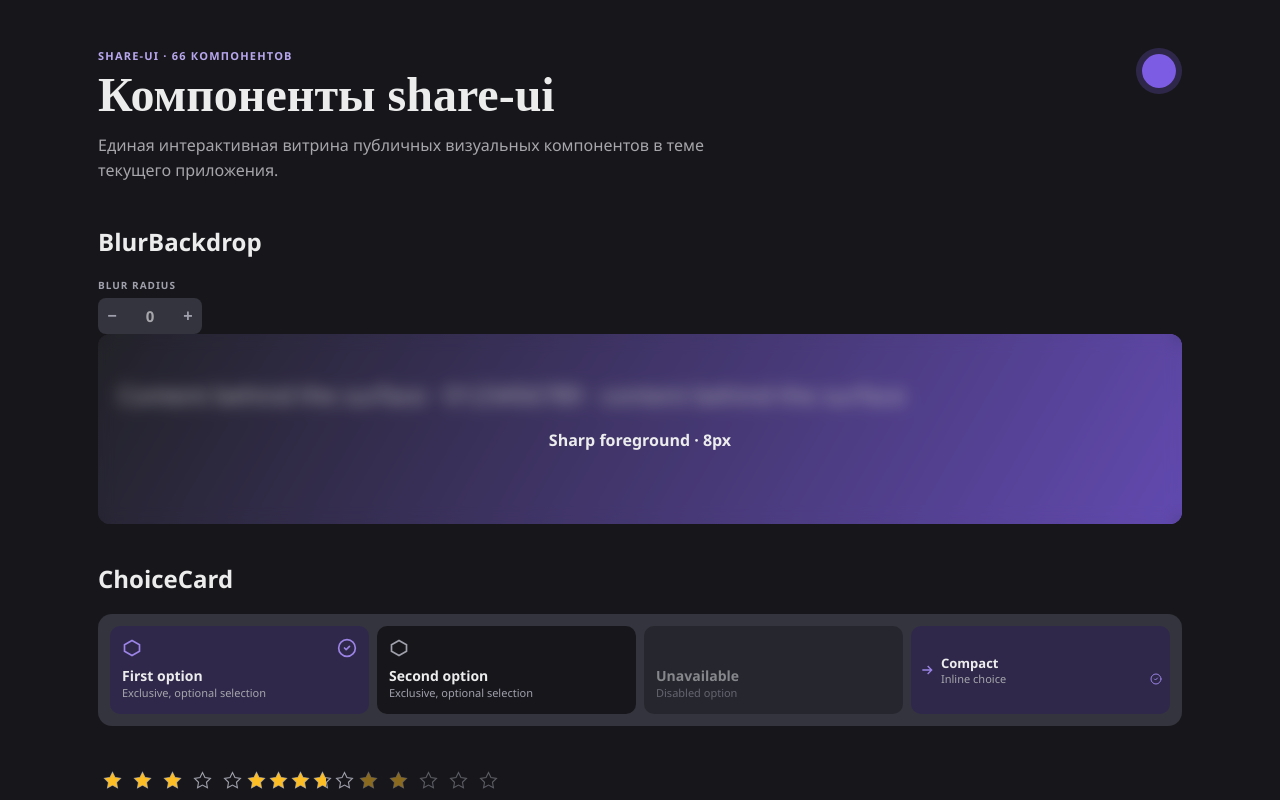
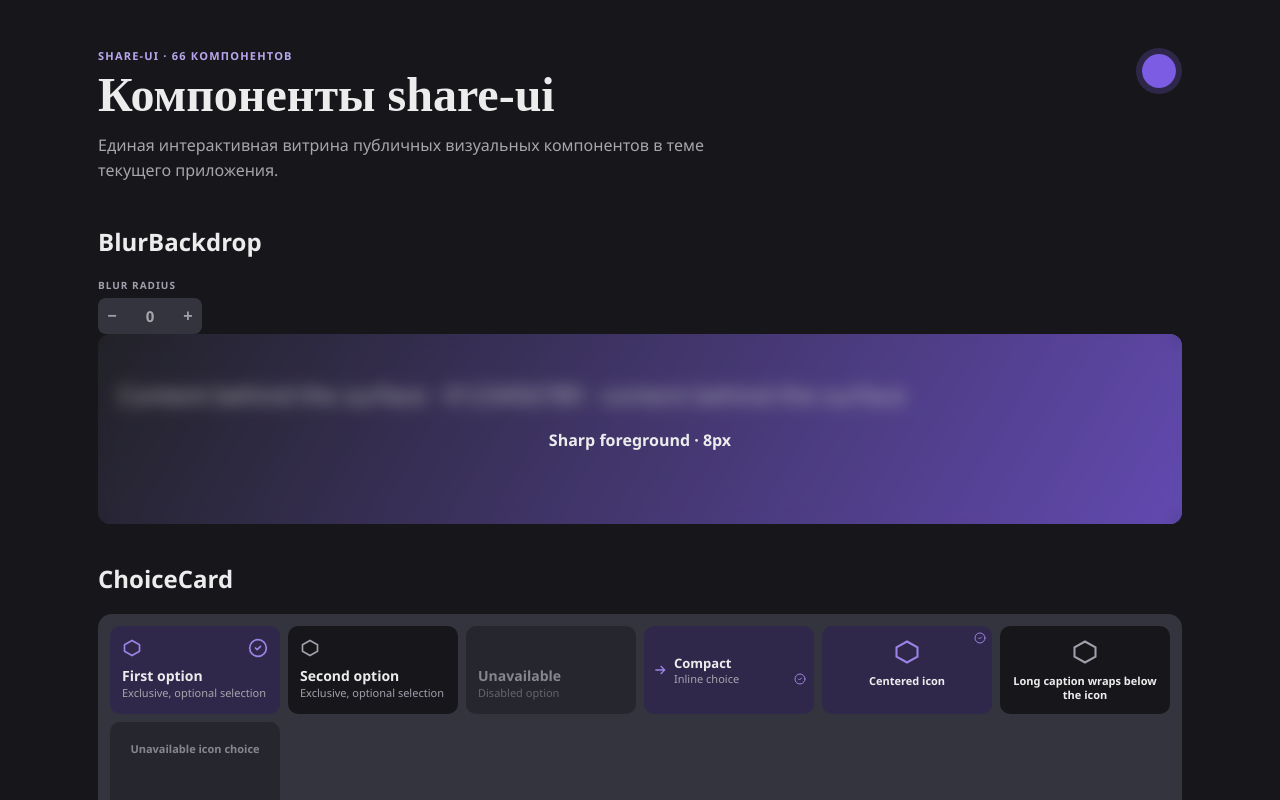
Before and after one commit to SylvieShare/share-ui, a Vue app: page / in a window 1280 px wide. Shown: the top 800 px of the page. Built offline with nearby package versions, Linux system fonts and the light colour scheme.

Commit message:
Добавить карточкам выбора центрированную иконку с компактной подписью

```diff
--- a/package.json
+++ b/package.json
@@ -1,6 +1,6 @@
 {
   "name": "@sylvieshare/share-ui",
-  "version": "0.54.1",
+  "version": "0.55.0",
   "description": "Shared Vue 3 design tokens, UI primitives and headless interactions for SylvieShare applications.",
   "type": "module",
   "main": "./dist/share-ui.js",
--- a/src/components/ChoiceCard.vue
+++ b/src/components/ChoiceCard.vue
@@ -5,6 +5,7 @@
     :class="{
       'share-choice-card--selected': modelValue,
       'share-choice-card--inline': layout === 'inline',
+      'share-choice-card--icon': layout === 'icon',
       'share-choice-card--described': description,
     }"
     :style="{ '--choice-card-color': color || 'var(--accent)' }"
@@ -34,7 +35,7 @@ defineProps({
   description: { type: String, default: '' },
   color: { type: String, default: '' },
   disabled: Boolean,
-  layout: { type: String, default: 'stacked', validator: value => ['inline', 'stacked'].includes(value) },
+  layout: { type: String, default: 'stacked', validator: value => ['inline', 'stacked', 'icon'].includes(value) },
 })
 const emit = defineEmits(['update:modelValue'])
 const descriptionId = useId()
@@ -96,5 +97,24 @@ const descriptionId = useId()
 .share-choice-card--inline.share-choice-card--described .share-choice-card__label { grid-column: 2 / 4; }
 .share-choice-card--inline.share-choice-card--described .share-choice-card__check { grid-row: 2; }
 .share-choice-card--inline .share-choice-card__description { grid-area: 2 / 2; }
+
+.share-choice-card--icon {
+  position: relative;
+  align-items: center;
+  justify-content: flex-start;
+  padding: 12px 8px;
+  text-align: center;
+}
+.share-choice-card--icon .share-choice-card__top { justify-content: center; }
+.share-choice-card--icon .share-choice-card__icon :deep(svg) {
+  width: var(--choice-card-icon-size, 28px);
+  height: var(--choice-card-icon-size, 28px);
+}
+.share-choice-card--icon .share-choice-card__check { position: absolute; top: 6px; right: 6px; width: 12px; height: 12px; }
+.share-choice-card--icon .share-choice-card__body { width: 100%; align-items: center; }
+.share-choice-card--icon .share-choice-card__label {
+  font-size: var(--choice-card-label-size, 11px);
+  line-height: var(--choice-card-label-line-height, 14px);
+}
 @media (prefers-reduced-motion: reduce) { .share-choice-card, .share-choice-card__check { transition: none; } }
 </style>
--- a/src/gallery/ChoiceCardGalleryExample.vue
+++ b/src/gallery/ChoiceCardGalleryExample.vue
@@ -9,6 +9,10 @@
       <ChoiceCard label="Compact" layout="inline" description="Inline choice" v-model="compact">
         <template #icon><svg viewBox="0 0 24 24" fill="none" stroke="currentColor" stroke-width="2"><path d="M5 12h14m-6-6 6 6-6 6" /></svg></template>
       </ChoiceCard>
+      <ChoiceCard v-for="option in iconOptions" :key="option" :label="option" layout="icon" :model-value="iconChoice === option" @update:model-value="iconChoice = option">
+        <template #icon><svg viewBox="0 0 24 24" fill="none" stroke="currentColor" stroke-width="1.75"><path d="m12 3 9 5v8l-9 5-9-5V8z" /></svg></template>
+      </ChoiceCard>
+      <ChoiceCard label="Unavailable icon choice" layout="icon" disabled />
     </div>
   </article>
 </template>
@@ -17,6 +21,8 @@ import { ref } from 'vue'
 import ChoiceCard from '../components/ChoiceCard.vue'
 const chosen = ref('First option')
 const compact = ref(true)
+const iconOptions = ['Centered icon', 'Long caption wraps below the icon']
+const iconChoice = ref(iconOptions[0])
 const options = ['First option', 'Second option']
 </script>
 <style scoped>
--- a/src/index.d.ts
+++ b/src/index.d.ts
@@ -1,7 +1,7 @@
 import type { Component, ComputedRef, CSSProperties, DefineComponent, Ref } from 'vue'
 
 export const ChoiceCard: DefineComponent<{
-  layout?: 'stacked' | 'inline'
+  layout?: 'stacked' | 'inline' | 'icon'
   modelValue?: boolean
   label: string
   description?: string
```
Also changed, not shown: 7 other files (tests, documents, lock files or other folders).
